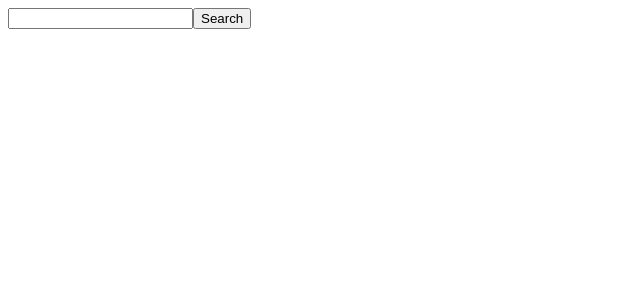
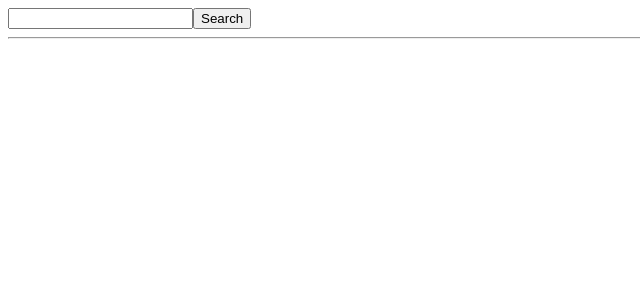
Before and after one commit to travismix1980/pics, a React (Create React App) app: page / in a window 1280 px wide. Shown: the top 300 px of the page, without its empty margins (0-640 px from the left). Built offline with nearby package versions, Linux system fonts and the light colour scheme.

Commit message:
api calls working and showing images now

```diff
--- a/src/components/SearchBar.js
+++ b/src/components/SearchBar.js
@@ -5,20 +5,25 @@ const Access_Key = "cH2wb2VYNWHoumy_Xij0Bmq2zUpF-PwWcBDP13XSEXA";
 
 function SearchBar() {
   const [pics, setPics] = useState();
+
   const handleClick = () => {
     const searchTerm = document.getElementById("search-bar").value;
     fetch(`https://api.unsplash.com/search/photos?page=1&query=${searchTerm}&client_id=${Access_Key}`)
       .then(response => response.json())
       .then(data => setPics(data));
-
   };
 
   return (
-    <>
+    <div>
       <input type="text" id="search-bar" />
       <button onClick={handleClick}>Search</button>
-      <ShowImage pics={pics} />
-    </>
+      <br />
+      <hr />
+      <br />
+    {!pics ? (<p></p>) : (
+      <ShowImage pics={pics} alt="pic" />
+    )}
+    </div>
   );
 }
 
--- a/src/components/ShowImage.js
+++ b/src/components/ShowImage.js
@@ -4,6 +4,7 @@ function ShowImage({ pics }) {
 
   return (
     <div>
+      {pics.results.map((pic) => <img src={pic.urls.small} alt="pic" height="300px" />)}
     </div>
   );
 }
```
